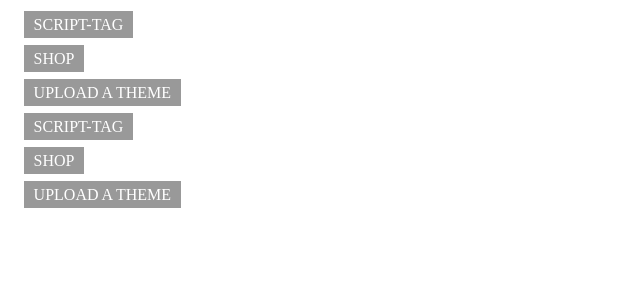
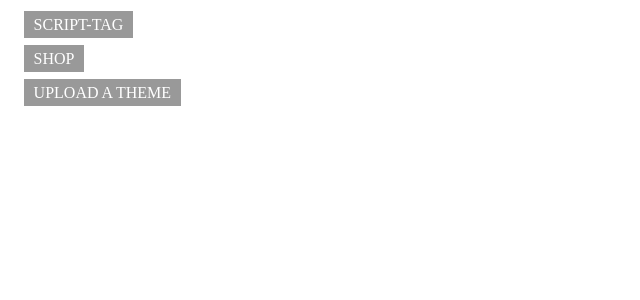
Before and after one commit to devw/_stag-app-dev, a Next.js app: page / in a window 1280 px wide. Shown: the top 300 px of the page, without its empty margins (0-640 px from the left). Built offline with nearby package versions, Linux system fonts and the light colour scheme.

Commit message:
uploading pages/utils/index.js

```diff
--- a/pages/index.module.css
+++ /dev/null
@@ -1,10 +0,0 @@
-.home a {
-    background-color: #999;
-    color: white;
-    padding: 0.3em 0.6em;
-    text-decoration: none;
-    text-transform: uppercase;
-}
-.home div {
-    margin: 1em;
-}
--- a/pages/index.tsx
+++ b/pages/index.tsx
@@ -1,19 +1,7 @@
-import Link from "next/link";
-import styles from "./index.module.css"
-
 export default function Home(pageProps) {
     console.log(pageProps);
     return (
-        <div className={styles.home}>
-            <div>
-                <Link href="/script-tag">script-tag</Link>
-            </div>
-            <div>
-                <Link href="/shop">shop</Link>
-            </div>
-            <div>
-                <Link href="/upload">Upload a theme</Link>
-            </div>
+        <div>
         </div>
     );
 }
```
Also changed, not shown: pages/api/upload.ts (+8 -5 lines), pages/utils/index.tsx (renamed from pages/utils/index.js, +11 -4 lines).
